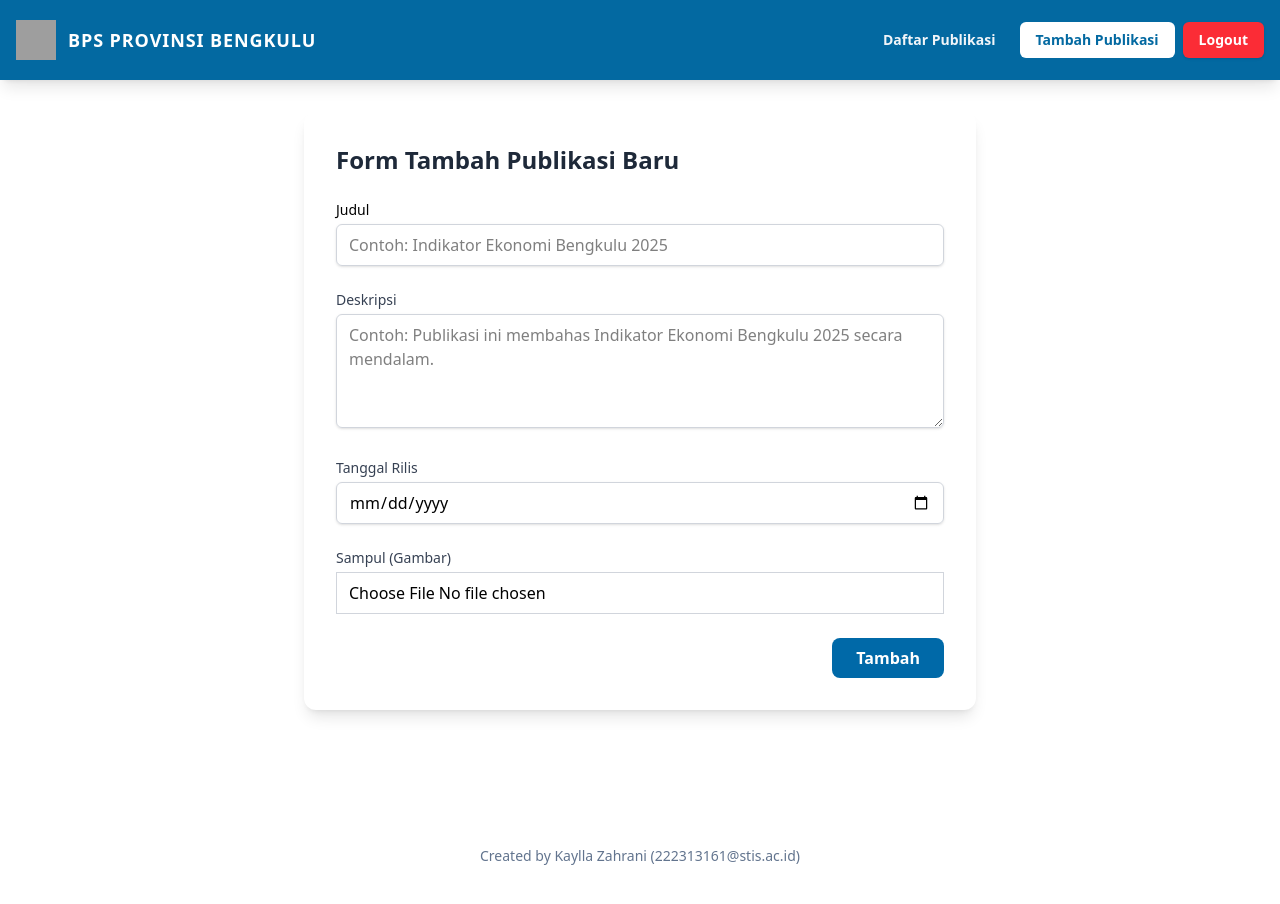
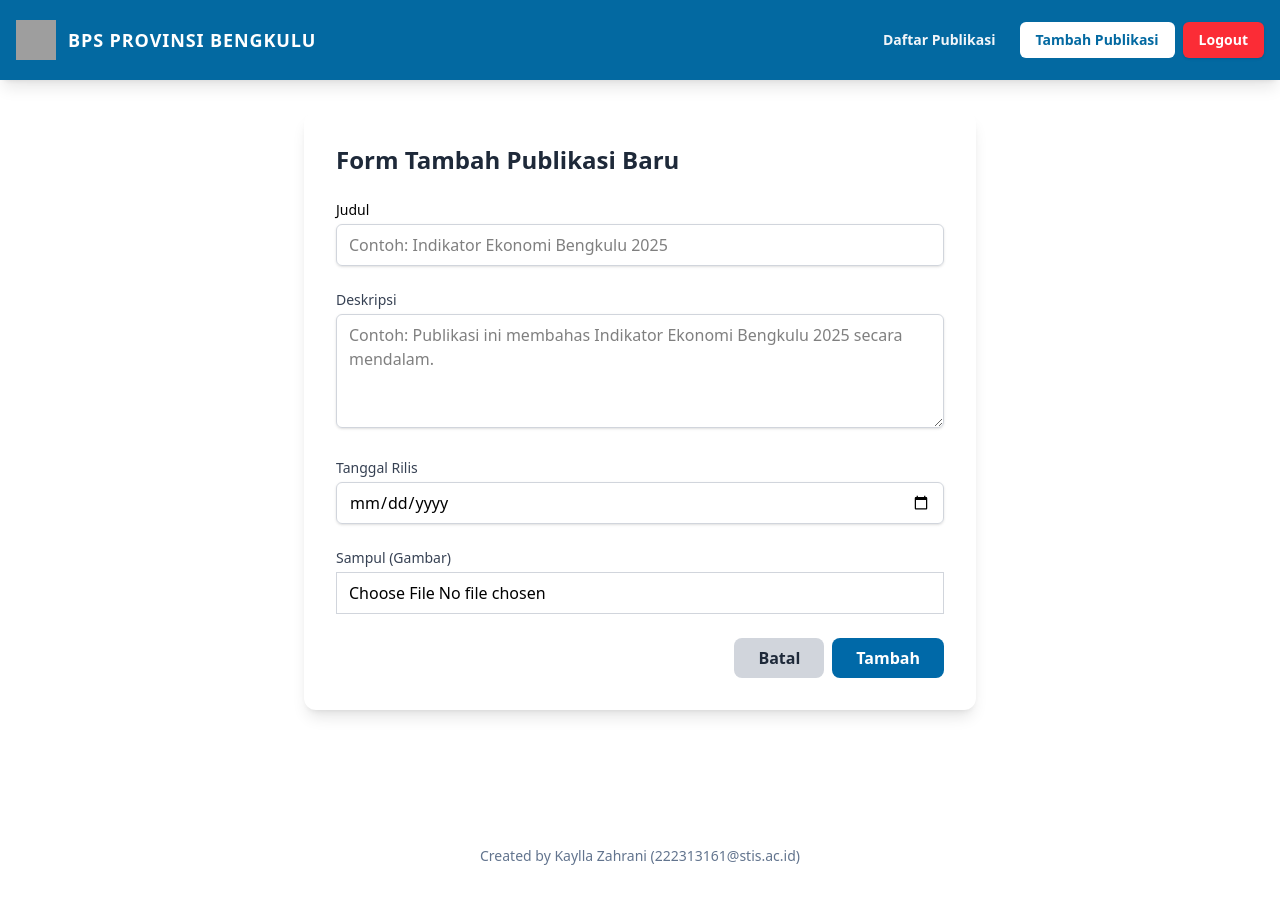
Before and after one commit to kayllazahraa/web-bps-frontend, a React (Vite) app: page /publications/add in a window 1280 px wide. Built offline with nearby package versions, Linux system fonts and the light colour scheme; no server answers; sample sign-in values are in the browser's storage; grey boxes are pictures that could not be loaded.

Commit message:
edit tombol lagi

```diff
--- a/src/components/AddPublicationPage.jsx
+++ b/src/components/AddPublicationPage.jsx
@@ -97,15 +97,22 @@ export default function AddPublicationPage() {
                         className="w-full px-3 py-2 border border-gray-300 rounded-mdshadow-sm"
                     />
                 </div>
-                <div className="flex justify-end">
+                <div className="flex justify-end space-x-2">
                     <button
+                        type="button"
                         onClick={() => navigate('/publications')}
+                        className="bg-gray-300 hover:bg-gray-400 text-gray-800 font-bold py-2 px-6 rounded-lg transition-colors duration-300"
+                    >
+                        Batal
+                    </button>
+                    <button
+                        type="submit"
                         className="bg-sky-700 hover:bg-sky-800 text-white font-bold py-2 px-6 rounded-lg transition-colors duration-300"
                     >
                         Tambah
                     </button>
                 </div>
             </form>
-        </div>
+        </div >
     );
 }
```
